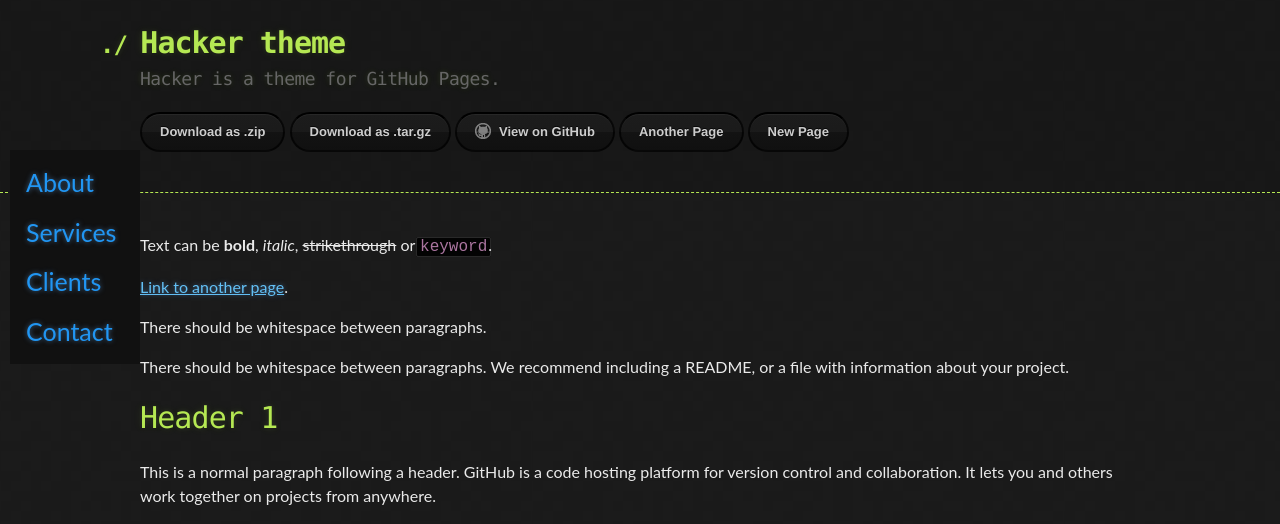
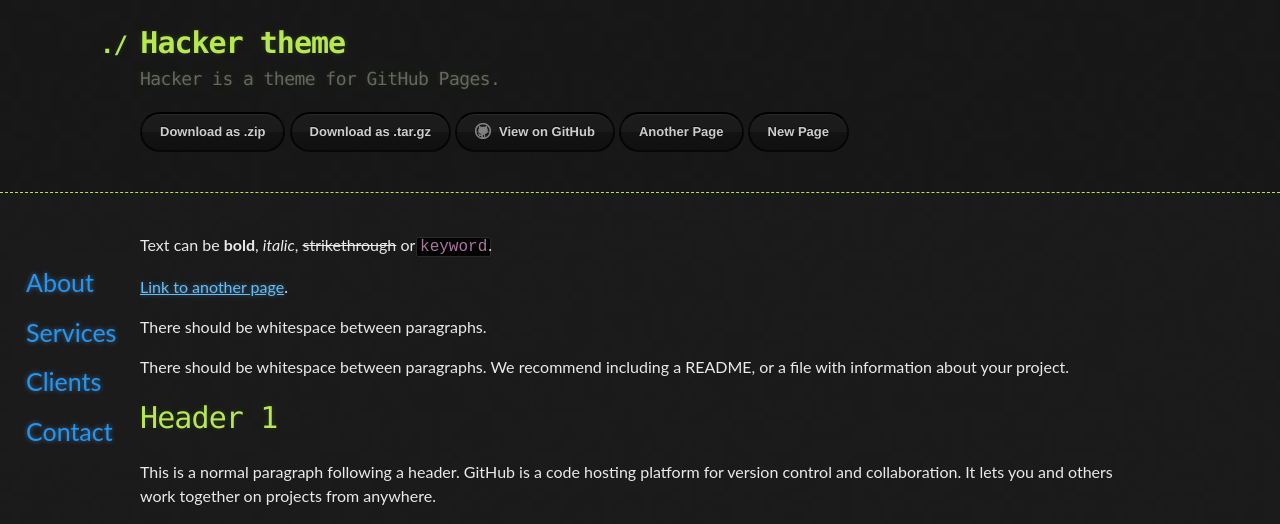
Before and after one commit to kode2go/python2go, a Jekyll site: the page built from index.md, in a window 1280 px wide. Shown: the top 524 px of the page. Built offline with Jekyll 4.4.1, drawn with Linux system fonts in a browser that asks for light colours; grey boxes are pictures that could not be loaded.

Commit message:
Update default.html

```diff
--- a/_layouts/default.html
+++ b/_layouts/default.html
@@ -16,9 +16,9 @@ body {
   width: 130px;
   position: fixed;
   z-index: 1;
-  top: 150px;
+  top: 250px;
   left: 10px;
-  background: #111;
+  background: #1b1b1b;
   overflow-x: hidden;
   padding: 8px 0;
 }
```
